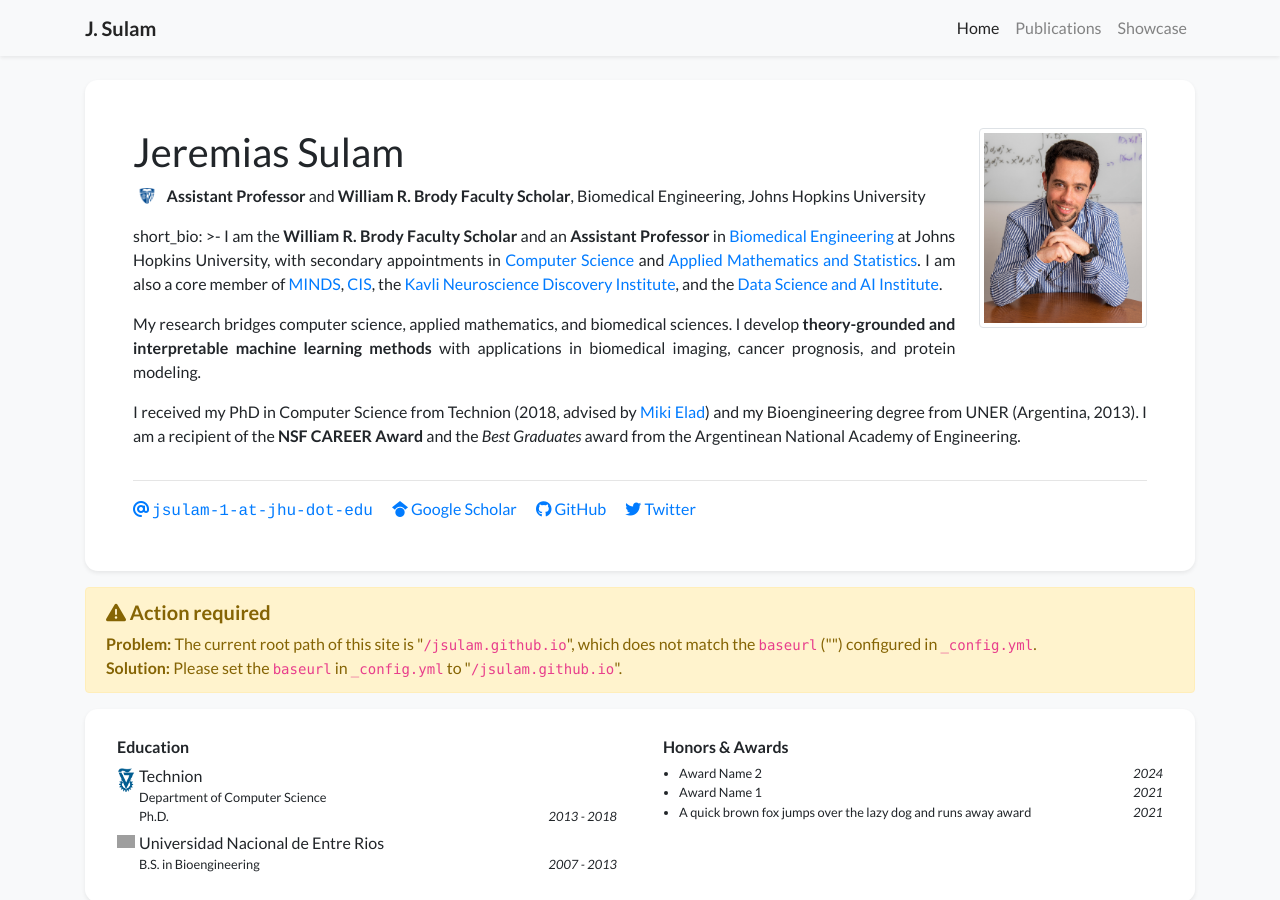
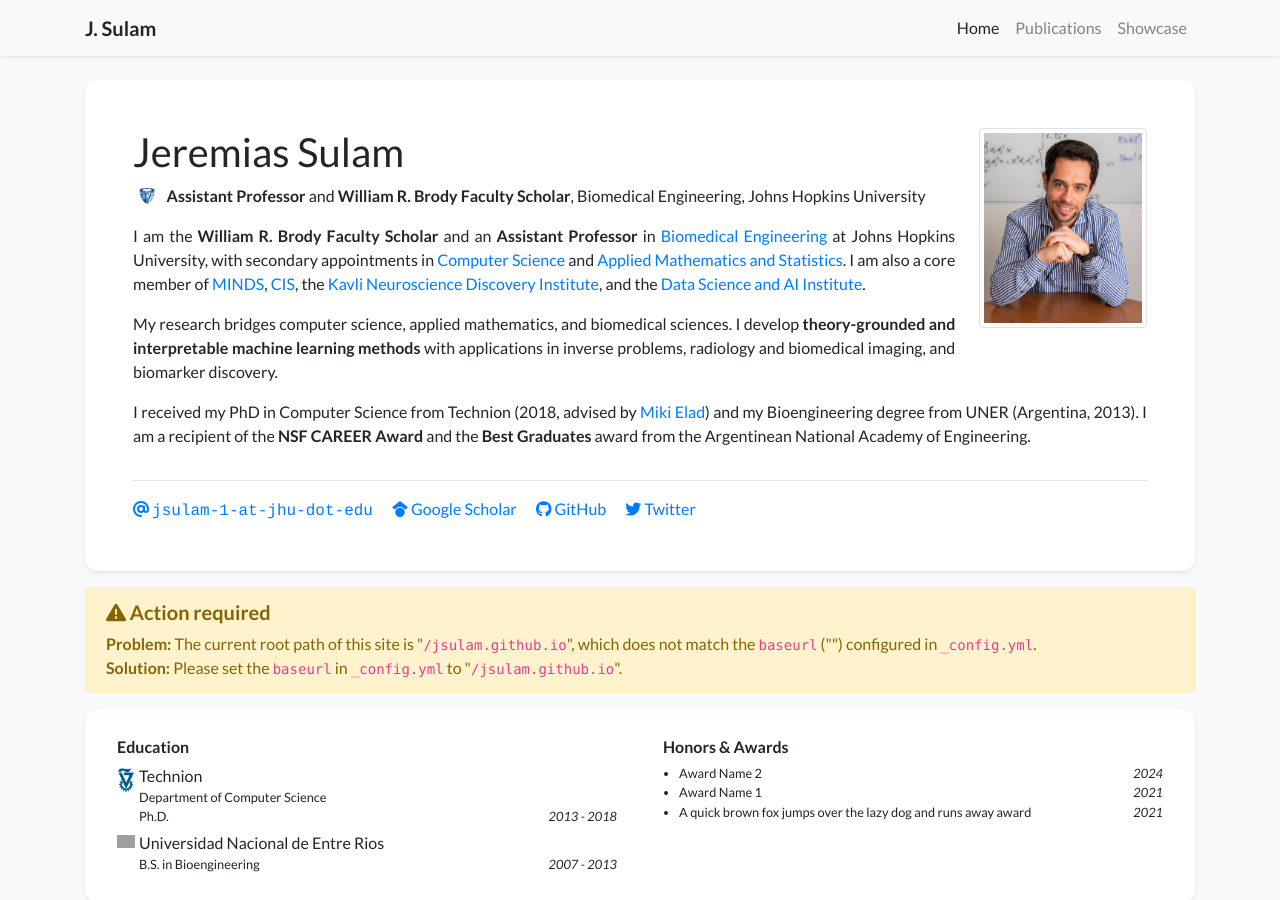
Before and after one commit to jsulam/jsulam.github.io, a Jekyll site: the page built from index.html, in a window 1280 px wide and 900 px high. Built offline with Jekyll 4.4.1, drawn with Linux system fonts in a browser that asks for light colours; nearby versions of some CDN libraries; a style sheet for code colours, icons or effects is not loaded; grey boxes are pictures that could not be loaded.

Commit message:
Update profile.yml

```diff
--- a/_data/profile.yml
+++ b/_data/profile.yml
@@ -22,12 +22,11 @@
 
 short_bio_text_justify: true
 short_bio: >-
-  short_bio: >-
   I am the **William R. Brody Faculty Scholar** and an **Assistant Professor** in [Biomedical Engineering](https://bme.jhu.edu) at Johns Hopkins University, with secondary appointments in [Computer Science](https://www.cs.jhu.edu) and [Applied Mathematics and Statistics](https://engineering.jhu.edu/ams/). I am also a core member of [MINDS](https://www.minds.jhu.edu), [CIS](https://cis.jhu.edu), the [Kavli Neuroscience Discovery Institute](https://kavlijhu.org), and the [Data Science and AI Institute](https://ai.jhu.edu).
 
-  My research bridges computer science, applied mathematics, and biomedical sciences. I develop **theory-grounded and interpretable machine learning methods** with applications in biomedical imaging, cancer prognosis, and protein modeling.
+  My research bridges computer science, applied mathematics, and biomedical sciences. I develop **theory-grounded and interpretable machine learning methods** with applications in inverse problems, radiology and biomedical imaging, and biomarker discovery.
 
-  I received my PhD in Computer Science from Technion (2018, advised by [Miki Elad](https://elad.cs.technion.ac.il)) and my Bioengineering degree from UNER (Argentina, 2013). I am a recipient of the **NSF CAREER Award** and the *Best Graduates* award from the Argentinean National Academy of Engineering.
+  I received my PhD in Computer Science from Technion (2018, advised by [Miki Elad](https://elad.cs.technion.ac.il)) and my Bioengineering degree from UNER (Argentina, 2013). I am a recipient of the **NSF CAREER Award** and the **Best Graduates** award from the Argentinean National Academy of Engineering.
 
 portrait_url: /assets/images/photos/Sulam_profile.JPG
 portrait_caption: >-
```
